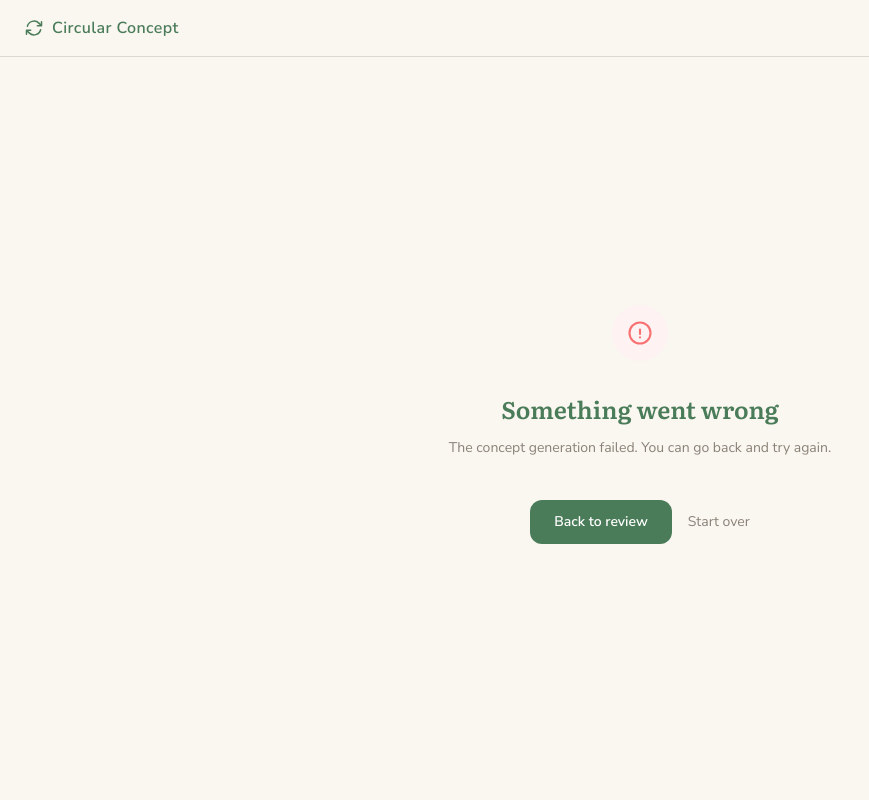
After one commit to dscamahorn/circular-concept, a Flask app: template templates/error.html in a window 1280 px wide. The commit adds this page. Shown: the whole page, without its empty margins (0-869 px from the left). Run offline with Flask 3, Linux system fonts and the light colour scheme; the template is opened without the code that fills it, so the values that code supplies are empty; some libraries are stand-ins or nearby versions.

Commit message:
exposing summary content, tweaking prompt output example, profile analysis heading and content display

```diff
--- a/app.py
+++ b/app.py
@@ -2,11 +2,12 @@ import os
 import re
 import anthropic as anthropic_sdk
 from dotenv import load_dotenv
-from flask import Flask, jsonify, render_template, request
+from flask import Flask, jsonify, redirect, render_template, request, session, url_for
 
 load_dotenv()
 
 app = Flask(__name__)
+app.secret_key = os.environ.get("SECRET_KEY", "dev-change-this-in-production")
 
 ANTHROPIC_API_KEY = os.environ.get("ANTHROPIC_API_KEY")
 GEMINI_API_KEY = os.environ.get("GEMINI_API_KEY")
@@ -39,9 +40,13 @@ def _parse_llm_output(text):
         profile = re.split(r'\n+---+\n+|\n+###', text, maxsplit=1)[0].strip()
 
     concepts = []
+    themes = ""
     for section in re.split(r'\n+---+\n+', text):
         hm = re.search(r'###\s*Concept\s*(\d+):\s*(.+)', section)
         if not hm:
+            # Sections with no concept header after the first are the closing summary
+            if concepts:
+                themes = section.strip()
             continue
         concepts.append({
             "number":     int(hm.group(1)),
@@ -57,15 +62,12 @@ def _parse_llm_output(text):
             "assumptions":extract(section, "Assumptions to test"),
         })
 
-    # Split profile into one paragraph per labelled element
-    # Handle both newline-separated and run-on sentence formats
-    raw_lines = [l.strip() for l in profile.splitlines() if l.strip()]
-    if len(raw_lines) > 1:
-        profile_paras = raw_lines
-    else:
-        profile_paras = [p.strip() for p in re.split(r'(?<=\.)\s+(?=[A-Z])', profile) if p.strip()]
+    # Strip any leading markdown heading line (## Profile analysis, **Profile analysis**, etc.)
+    profile_lines = profile.splitlines()
+    if profile_lines and re.match(r'^(#{1,3}|\*{1,2})\s*profile\s+analysis', profile_lines[0].strip(), re.IGNORECASE):
+        profile = '\n'.join(profile_lines[1:]).strip()
 
-    return profile_paras, sorted(concepts, key=lambda c: c["number"])
+    return profile, themes, sorted(concepts, key=lambda c: c["number"])
 
 
 @app.route("/")
@@ -75,7 +77,8 @@ def index():
 
 @app.route("/survey")
 def survey():
-    return render_template("survey.html")
+    existing = session.get("answers", {})
+    return render_template("survey.html", existing=existing)
 
 
 @app.route("/submit", methods=["POST"])
@@ -87,6 +90,15 @@ def submit():
         "q4": request.form.get("q4", "").strip(),
         "q5": request.form.get("q5", "").strip(),
     }
+    session["answers"] = answers
+    return render_template("review.html", answers=answers)
+
+
+@app.route("/review")
+def review():
+    answers = session.get("answers")
+    if not answers:
+        return redirect(url_for("survey"))
     return render_template("review.html", answers=answers)
 
 
@@ -99,6 +111,8 @@ def generate():
         "q4": request.form.get("q4", "").strip(),
         "q5": request.form.get("q5", "").strip(),
     }
+    session["answers"] = answers
+
     n_concepts = int(request.form.get("n_concepts", 3))
     n_concepts = max(1, min(8, n_concepts))
 
@@ -128,22 +142,32 @@ def generate():
 {rag_context}
 """
 
-    client = anthropic_sdk.Anthropic(api_key=ANTHROPIC_API_KEY)
-    response = client.messages.create(
-        model="claude-sonnet-4-6",
-        max_tokens=8192,
-        system=system_prompt,
-        messages=[{"role": "user", "content": user_message}],
-    )
+    try:
+        client = anthropic_sdk.Anthropic(api_key=ANTHROPIC_API_KEY)
+        response = client.messages.create(
+            model="claude-sonnet-4-6",
+            max_tokens=8192,
+            system=system_prompt,
+            messages=[{"role": "user", "content": user_message}],
+        )
+        concepts_text = response.content[0].text
+    except Exception as e:
+        return render_template("error.html", message=str(e)), 500
 
-    concepts_text = response.content[0].text
-    profile_paras, concepts = _parse_llm_output(concepts_text)
+    profile_analysis, themes, concepts = _parse_llm_output(concepts_text)
     return render_template(
         "concepts.html",
-        profile_paras=profile_paras,
+        profile_analysis=profile_analysis,
+        themes=themes,
         concepts=concepts,
         n_concepts=n_concepts,
     )
+
+
+@app.route("/start-over")
+def start_over():
+    session.pop("answers", None)
+    return redirect(url_for("index"))
 
 
 @app.route("/ping")
--- /dev/null
+++ b/templates/error.html
@@ -0,0 +1,41 @@
+{% extends "base.html" %}
+
+{% block title %}Error – Circular Concept{% endblock %}
+
+{% block main_class %}flex items-center justify-center min-h-[calc(100vh-65px)]{% endblock %}
+
+{% block content %}
+<div class="max-w-lg mx-auto text-center px-6 py-16">
+
+  <div class="inline-flex items-center justify-center w-14 h-14 rounded-full bg-red-50 mb-8">
+    <svg xmlns="http://www.w3.org/2000/svg" fill="none" viewBox="0 0 24 24"
+      stroke-width="1.8" stroke="currentColor" class="w-7 h-7 text-red-400">
+      <path stroke-linecap="round" stroke-linejoin="round"
+        d="M12 9v3.75m9-.75a9 9 0 1 1-18 0 9 9 0 0 1 18 0Zm-9 3.75h.008v.008H12v-.008Z" />
+    </svg>
+  </div>
+
+  <h1 class="font-serif text-2xl font-semibold text-terra-green mb-3">Something went wrong</h1>
+  <p class="text-terra-muted text-sm leading-relaxed mb-2">
+    The concept generation failed. You can go back and try again.
+  </p>
+  {% if message %}
+  <p class="text-xs text-terra-muted/70 font-mono bg-terra-cream-dark rounded-lg px-4 py-3 mt-4 text-left break-all">
+    {{ message }}
+  </p>
+  {% endif %}
+
+  <div class="flex items-center justify-center gap-4 mt-10">
+    <a href="/review"
+      class="inline-flex items-center gap-2 px-6 py-3 rounded-xl bg-terra-green text-white
+             font-semibold text-sm hover:bg-[#3d6849] transition-colors duration-200">
+      Back to review
+    </a>
+    <a href="/survey"
+      class="text-sm text-terra-muted hover:text-terra-green transition-colors duration-150">
+      Start over
+    </a>
+  </div>
+
+</div>
+{% endblock %}
```
Also changed, not shown: instructions/PROMPT_PROTOTYPE.md (+4 -3 lines), templates/concepts.html (+6 -8 lines), templates/survey.html (+11 -1 lines), data/CleanShot 2026-04-29 at 22.40.39@2x.png (added), 1 other file.
